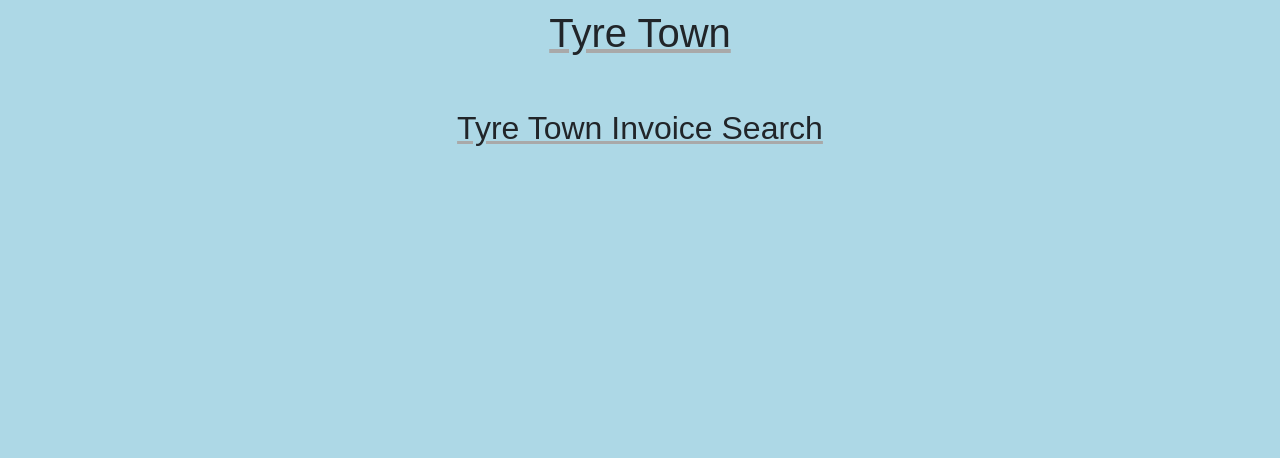
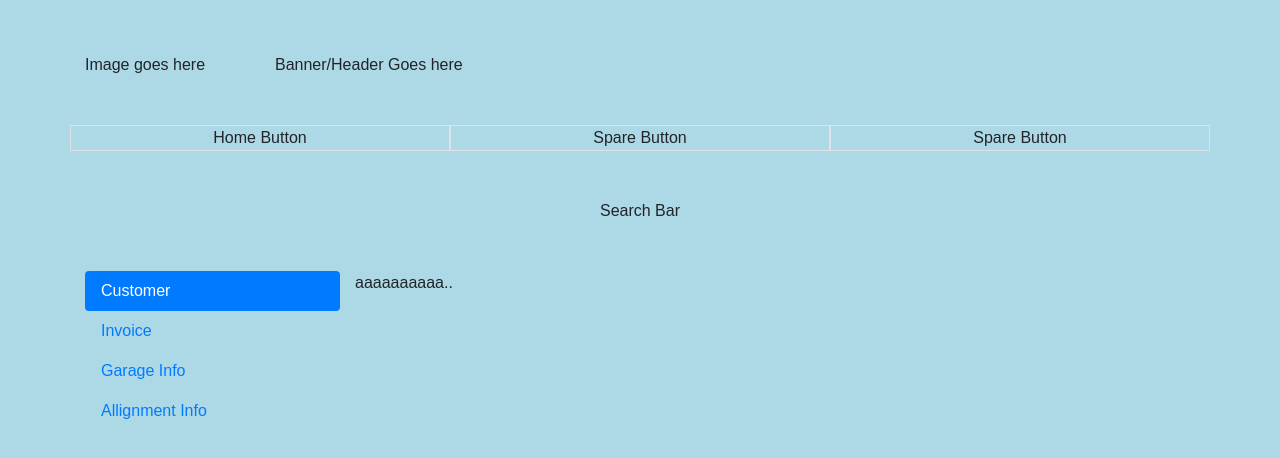
Before and after one commit to BarrySatce/Info263Project, a PHP site: page /indexRedone.php in a window 1280 px wide. Shown: the top 458 px of the page. Run offline with PHP 8.4, Linux system fonts and the light colour scheme; some libraries are stand-ins or nearby versions.

Commit message:
Added page formatting, butttons

```diff
--- a/indexRedone.php
+++ b/indexRedone.php
@@ -9,10 +9,9 @@
     <title>Tyre Town</title>
 
     <!-- Bootstrap core CSS -->
-    <link rel="stylesheet" href="css/bootstrap.min.css">
-    <link rel="stylesheet" href="css/bootstrap.min.css">
-    <link rel="stylesheet" href="css/bootstrap-grid.min.css">
-    <link rel="stylesheet" href="css/bootstrap-reboot.min.css">
+    <link rel="stylesheet" href="https://stackpath.bootstrapcdn.com/bootstrap/4.3.1/css/bootstrap.min.css"
+          integrity="sha384-ggOyR0iXCbMQv3Xipma34MD+dH/1fQ784/j6cY/iJTQUOhcWr7x9JvoRxT2MZw1T" crossorigin="anonymous">
+    <link rel="stylesheet" href="https://use.fontawesome.com/releases/v5.10.2/css/all.css">
 
     <!-- css style sheet -->
     <link rel="stylesheet" href="css/styles.css">
@@ -22,17 +21,72 @@
 
 </head>
 <body>
-    <div class="header">
-        <h1>Tyre Town</h1>
-    </div>
-    <div class="header">
-        <h2>Tyre Town Invoice Search</h2>
+<!-- This container contains everything on the page
+     The page is split up into 4 'Rows', each with their own amount of columns-->
+<div class="container">
+
+    <!-- This is the first row, it will contain the logo, and the page Header (or a banner if we choose) -->
+    <div class="row my-5" id="header">
+        <div class="col-2">Image goes here</div>
+        <div class="col-10">Banner/Header Goes here</div>
     </div>
 
+    <!-- This is the second row, it will contain the navigation bar -->
+    <div class="row my-5 my-auto text-center" id="navigation">
+        <div class="col-4 border">Home Button</div>
+        <div class="col-4 border">Spare Button</div>
+        <div class="col-4 border">Spare Button</div>
+    </div>
 
+    <!-- This is the third row, it will have the search bar -->
+    <div class="row my-5" id="search">
+        <div class="col my-auto text-center">Search Bar</div>
+    </div>
 
+    <!-- This is the forth row, it will have all the invoice options on the left,
+         when on is clicked a table will be shown to the right containing that info -->
+    <div class="row my-5" id="main">
+        <div class="col-3">
+            <div class="nav flex-column nav-pills" id="v-pills-tab" role="tablist" aria-orientation="vertical">
+                <a class="nav-link active" id="v-pills-home-tab" data-toggle="pill" href="#v-pills-home" role="tab"
+                   aria-controls="v-pills-home" aria-selected="true">Customer</a>
+                <a class="nav-link" id="v-pills-profile-tab" data-toggle="pill" href="#v-pills-profile" role="tab"
+                   aria-controls="v-pills-profile" aria-selected="false">Invoice</a>
+                <a class="nav-link" id="v-pills-messages-tab" data-toggle="pill" href="#v-pills-messages" role="tab"
+                   aria-controls="v-pills-messages" aria-selected="false">Garage Info</a>
+                <a class="nav-link" id="v-pills-settings-tab" data-toggle="pill" href="#v-pills-settings" role="tab"
+                   aria-controls="v-pills-settings" aria-selected="false">Allignment Info</a>
+            </div>
+        </div>
+        <div clas="col-9">
+            <div class="tab-content" id="v-pills-tabContent">
+                <div class="tab-pane fade show active" id="v-pills-home" role="tabpanel"
+                     aria-labelledby="v-pills-home-tab">aaaaaaaaaa..
+                </div>
+                <div class="tab-pane fade" id="v-pills-profile" role="tabpanel" aria-labelledby="v-pills-profile-tab">
+                    ...
+                </div>
+                <div class="tab-pane fade" id="v-pills-messages" role="tabpanel" aria-labelledby="v-pills-messages-tab">
+                    ...
+                </div>
+                <div class="tab-pane fade" id="v-pills-settings" role="tabpanel" aria-labelledby="v-pills-settings-tab">
+                    ...
+                </div>
+            </div>
+        </div>
+    </div>
+</div>
+</div>
 
 
 </body>
-
+<script src="https://code.jquery.com/jquery-3.3.1.slim.min.js"
+        integrity="sha384-q8i/X+965DzO0rT7abK41JStQIAqVgRVzpbzo5smXKp4YfRvH+8abtTE1Pi6jizo"
+        crossorigin="anonymous"></script>
+<script src="https://cdnjs.cloudflare.com/ajax/libs/popper.js/1.14.7/umd/popper.min.js"
+        integrity="sha384-UO2eT0CpHqdSJQ6hJty5KVphtPhzWj9WO1clHTMGa3JDZwrnQq4sF86dIHNDz0W1"
+        crossorigin="anonymous"></script>
+<script src="https://stackpath.bootstrapcdn.com/bootstrap/4.3.1/js/bootstrap.min.js"
+        integrity="sha384-JjSmVgyd0p3pXB1rRibZUAYoIIy6OrQ6VrjIEaFf/nJGzIxFDsf4x0xIM+B07jRM"
+        crossorigin="anonymous"></script>
 </html>
```
